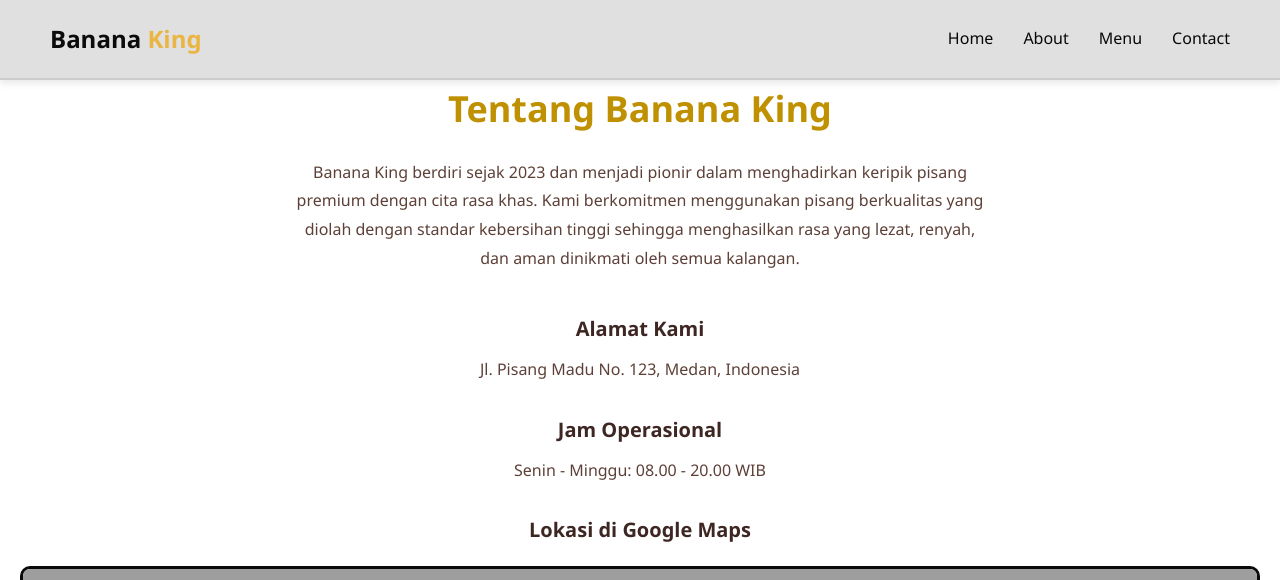
After one commit to proyek1webs/BananaChip, a PHP site: page /about.html in a window 1280 px wide. The commit adds this page. Shown: the top 580 px of the page. Run offline with PHP 8.4, Linux system fonts and the light colour scheme; grey boxes are pictures that could not be loaded.

Commit message:
perbaiki

```diff
--- /dev/null
+++ b/about.html
@@ -0,0 +1,45 @@
+<!DOCTYPE html>
+<html lang="id">
+<head>
+    <meta charset="UTF-8">
+    <meta name="viewport" content="width=device-width, initial-scale=1.0">
+    <title>Tentang Kami - Banana King</title>
+    <link rel="stylesheet" href="style.css">
+</head>
+<body>
+
+    <!-- Navbar -->
+    <header>
+    <nav class="navbar abu">
+        <div class="logo">Banana <span>King</span></div>
+        <ul class="nav-links">
+            <li><a href="index.html">Home</a></li>
+            <li><a href="about.html" class="active">About</a></li>
+            <li><a href="index.html#menu">Menu</a></li>
+            <li><a href="index.html#contact">Contact</a></li>
+        </ul>
+    </nav>
+</header>
+
+
+    <!-- About Section -->
+    <section id="about" class="about-page">
+        <h2>Tentang Banana King</h2>
+        <p>Banana King berdiri sejak 2023 dan menjadi pionir dalam menghadirkan keripik pisang premium dengan cita rasa khas. Kami berkomitmen menggunakan pisang berkualitas yang diolah dengan standar kebersihan tinggi sehingga menghasilkan rasa yang lezat, renyah, dan aman dinikmati oleh semua kalangan.</p>
+
+        <div class="info">
+            <h3>Alamat Kami</h3>
+            <p>Jl. Pisang Madu No. 123, Medan, Indonesia</p>
+
+            <h3>Jam Operasional</h3>
+            <p>Senin - Minggu: 08.00 - 20.00 WIB</p>
+
+            <h3>Lokasi di Google Maps</h3>
+            <div class="map-container">
+                <iframe src="https://www.google.com/maps/embed?pb=!1m18!1m12!1m3!1d1994.5760937198495!2d98.6785139!3d3.5896657!2m3!1f0!2f0!3f0!3m2!1i1024!2i768!4f13.1!3m3!1m2!1s0x30312f7cdeefab21%3A0x2fc61235a382a3b!2sMedan%2C%20Kota%20Medan%2C%20Sumatera%20Utara!5e0!3m2!1sid!2sid!4v1629300039604!5m2!1sid!2sid" width="100%" height="300" style="border:0;" allowfullscreen="" loading="lazy"></iframe>
+            </div>
+        </div>
+    </section>
+
+</body>
+</html>
--- a/style.css
+++ b/style.css
@@ -1,115 +1,291 @@
-/* Impoerting google */
-@import url('https://fonts.googleapis.com/css2?family=Miniver&family=Poppins:ital,wght@0,400;1,400;1,500;1,600&display=swap');
-
 * {
     margin: 0;
     padding: 0;
     box-sizing: border-box;
-    font-family: "Poppins", sans-serif;
 }
 
-:root {
-    --white-color: #fff;
-    ---dark-color: #252525;
-    --primary-color: #3b141c;
-    --secondary-color: #f3961c;
-    --light-pink-color: #faf4f5;
-    --medium-gray-color: #ccc;
+body {
+    font-family: 'Segoe UI', Tahoma, Geneva, Verdana, sans-serif;
+    line-height: 1.6;
+}
 
-    --font-size-s: 0.9rem;
-    --font-size-n: 1rem;
-    --font-size-m: 1.12rem;
-    --font-size-l: 1.5rem;
-    --font-size-xl: 2rem;
-    --font-size-xxl: 2.3rem;
+header {
+    position: fixed;
+    width: 100%;
+    top: 0;
+    left: 0;
+    background: transparent;
+    z-index: 999;
+    transition: 0.4s;
+}
+
+.navbar {
+    display: flex;
+    justify-content: space-between;
+    align-items: center;
+    padding: 20px 50px;
+}
+
+.navbar.scrolled {
+    background: #111;
+    padding: 10px 50px;
+}
+
+.logo {
+    font-size: 24px;
+    font-weight: 700;
+    color: #0c0b0b;
+}
+
+.logo span {
+    color: #eab543;
+}
+
+.navbar {
+    display: flex;
+    justify-content: space-between;
+    align-items: center;
+    padding: 20px 50px;
+    position: fixed;
+    width: 100%;
+    top: 0;
+    left: 0;
+    background-color: #e0e0e0; /* Warna abu-abu solid */
+    box-shadow: 0 3px 8px rgba(0,0,0,0.1);
+    border-bottom: 2px solid #ccc;  /* Border bawah abu-abu tipis */
+}
+
+.nav-links {
+    list-style: none;
+    display: flex;
+}
+
+.nav-links li {
+    margin-left: 30px;
+}
+
+.nav-links a {
+    color: #080808;
+    text-decoration: none;
+    font-weight: 500;
+    transition: 0.3s;
+}
+
+.nav-links a:hover {
+    color: #eab543;
+}
 
 
-    --font-weight-normal: 400;
-    --font-weight-medium: 500;
-    --font-weight-semibold: 600;
-    --font-weight-bold: 700;
 
-    --border-radius-s: 8px;
-    --border-radius-m: 30px;
-    --border-radius-cricle: 50%;
-
-    --site-max-width: 1300px;
+.about-page {
+    padding: 80px 20px;
+    text-align: center;
+    background: url('hero-banana.jpg') center/cover no repeat;
+    color: #3e2723;
 }
 
-/* style site */
-ul {
-    list-style: none;
+.about-page h2 {
+    font-size: 36px;
+    margin-bottom: 20px;
+    color: #bf9000;
 }
 
-a {
-    text-decoration: none;
+.about-page p {
+    max-width: 700px;
+    margin: 0 auto 30px auto;
+    font-size: 16px;
+    line-height: 1.8;
+    color: #5d4037;
 }
 
-button {
-    cursor: pointer;
-    border: none;
-    background: none;
+.about-page .info {
+    margin-top: 40px;
 }
 
-img {
-    width: 100%;
+.about-page .info h3 {
+    font-size: 20px;
+    margin-bottom: 10px;
+    color: #3e2723;
 }
 
-.section-content {
-    margin: 0 auto;
-    padding: 0 20px;
-    max-width: var(--site-max-width);
+.about-page .map-container {
+    margin-top: 20px;
+    border: 3px solid #0a0a0a;
+    border-radius: 10px;
+    overflow: hidden;
 }
 
-/* navbar */
-header {
-    position: fixed;
-    width: 100;
-    z-index: 5;
-    background: var(--primary-color);
+.hero {
+    height: 100vh;
+    background: url('hero-banana.jpg') center/cover no-repeat;
+    display: flex;
+    align-items: center;
+    justify-content: center;
+    text-align: center;
+    color: #fff;
+    position: relative;
 }
 
-header .navbar {
-    display: flex;
-    padding: 20px;
-    align-items: center;
-    justify-content: space-between;
+.hero::after {
+    content: "";
+    position: absolute;
+    top: 0;
+    left: 0;
+    width: 100%;
+    height: 100%;
+    background: rgba(0, 0, 0, 0.4);
 }
 
-.navbar .nav-logo .logo-text {
-    color: var(--white-color);
-    font-size: var(--font-size-xl);
-    font-weight: var(--font-weight-semibold);
+.hero .content {
+    position: relative;
+    z-index: 2;
+    max-width: 600px;
 }
 
-.navbar .nav-menu {
-    display: flex;
-    gap: 10px;
+.hero h1 {
+    font-size: 48px;
+    color: #ffeb3b;
+    text-shadow: 2px 2px 5px rgba(0,0,0,0.5);
 }
 
-.navbar .nav-menu .nav-link {
-    padding: 10px 18px;
-    color: var(--white-color);
-    font-size: var(--font-size-m);
-    background: var(--secondary-color);
-    border-radius: var(--border-radius-m);
-    transition: 0.3s ease;
+.hero p {
+    font-size: 20px;
+    margin: 20px 0;
+    color: #fffde7;
 }
 
-.navbar .nav-menu .nav-link:hover {
-    color: var(--primary-color);
-    background: var(--secondary-color);
+.btn {
+    padding: 12px 30px;
+    background: #ffeb3b;
+    color: #3e2723;
+    text-decoration: none;
+    font-weight: bold;
+    border-radius: 5px;
+    transition: 0.3s;
 }
 
-.hero-section {
-    min-height: 100vh;
-     background: var(--primary-color);
+.btn:hover {
+    background: #fff176;
 }
 
-.hero-section .section-content {
+section {
+    padding: 80px 20px;
+    text-align: center;
+}
+
+.about, .menu, .contact {
+    background: #f4f4f4;
+}
+
+.menu {
+    background: #fff8e1;
+    padding: 80px 20px;
+    text-align: center;
+    color: #3e2723;
+}
+
+.menu h2 {
+    font-size: 36px;
+    margin-bottom: 30px;
+    color: #bf9000;
+}
+
+.menu-items {
     display: flex;
-    align-items: center;
-    min-height: 100vh;
-    justify-content: space-between;
-    color: var(--white-color)
+    justify-content: center;
+    gap: 20px;
+    flex-wrap: wrap;
 }
+
+.menu-items .item {
+    background: #fff;
+    padding: 20px;
+    border-radius: 15px;
+    box-shadow: 0 8px 20px rgba(0,0,0,0.1);
+    width: 220px;
+    transition: transform 0.3s ease, box-shadow 0.3s ease;
+}
+
+.menu-items .item img {
+    width: 100%;
+    height: 180px;
+    object-fit: cover;
+    border-radius: 10px;
+}
+
+.menu-items .item h3 {
+    margin-top: 15px;
+    font-size: 20px;
+    color: #bf9000;
+}
+
+.menu-items .item p {
+    font-size: 14px;
+    margin-top: 10px;
+    color: #5d4037;
+}
+
+.menu-items .item:hover {
+    transform: translateY(-10px);
+    box-shadow: 0 15px 25px rgba(0,0,0,0.15);
+}
+
+.contact {
+    background: #fff;
+    padding: 80px 20px;
+    text-align: center;
+    color: #3e2723;
+}
+
+.contact h2 {
+    font-size: 36px;
+    margin-bottom: 20px;
+    color: #bf9000;
+}
+
+.contact p {
+    max-width: 600px;
+    margin: 0 auto 40px auto;
+    font-size: 16px;
+    color: #5d4037;
+}
+
+.contact-form {
+    max-width: 500px;
+    margin: 0 auto;
+    display: flex;
+    flex-direction: column;
+    gap: 15px;
+}
+
+.contact-form input,
+.contact-form textarea {
+    width: 100%;
+    padding: 15px;
+    border: 1px solid #ddd;
+    border-radius: 5px;
+    font-size: 16px;
+}
+
+.contact-form button {
+    padding: 12px;
+    background: #ffeb3b;
+    color: #3e2723;
+    font-weight: bold;
+    border: none;
+    border-radius: 5px;
+    cursor: pointer;
+    transition: 0.3s;
+}
+
+.contact-form button:hover {
+    background: #fff176;
+}
+
+
+@media (max-width: 768px) {
+    .menu-items {
+        flex-direction: column;
+        align-items: center;
+    }
+}
```
Also changed, not shown: index.html (+51 -30 lines).
